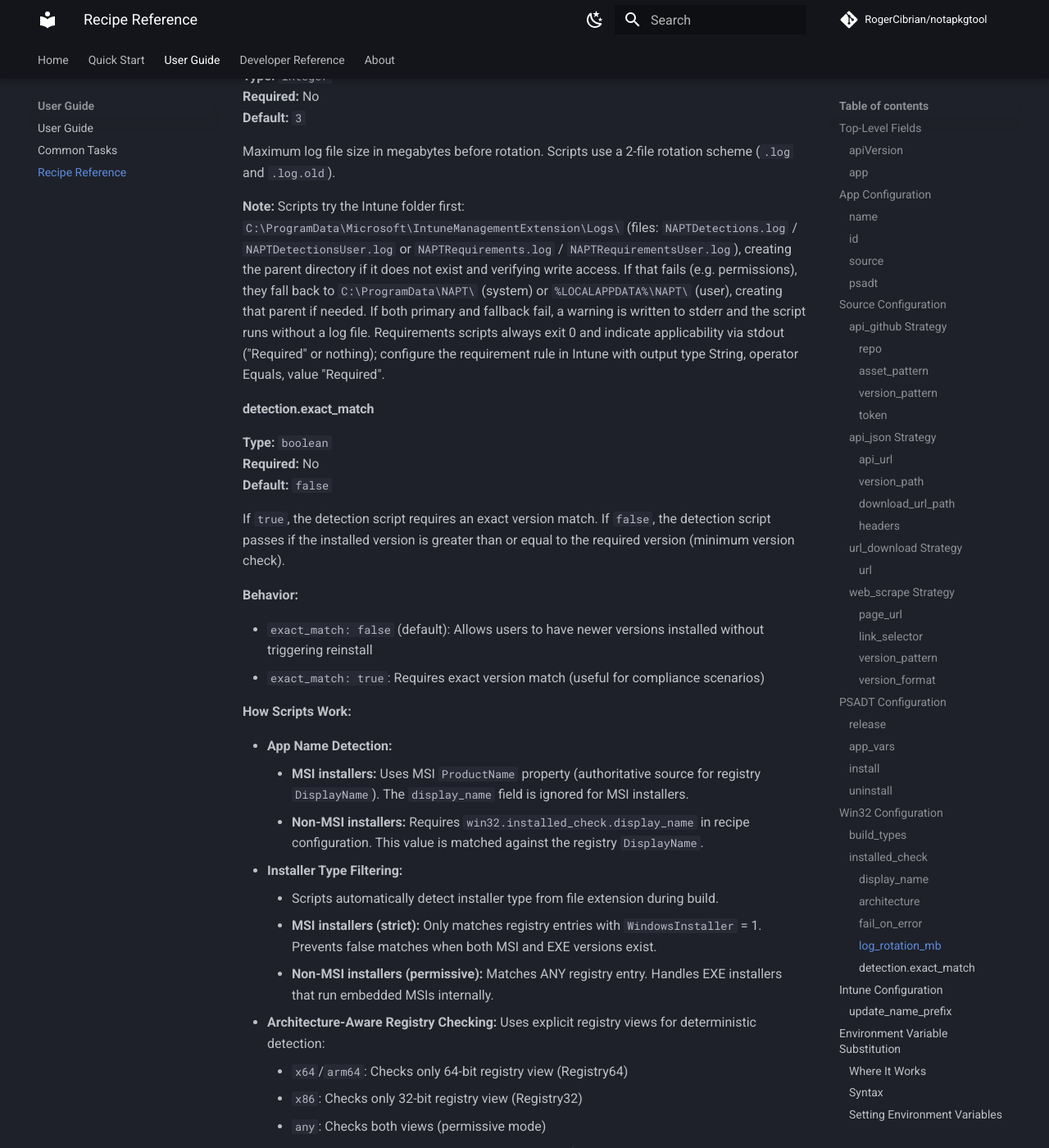
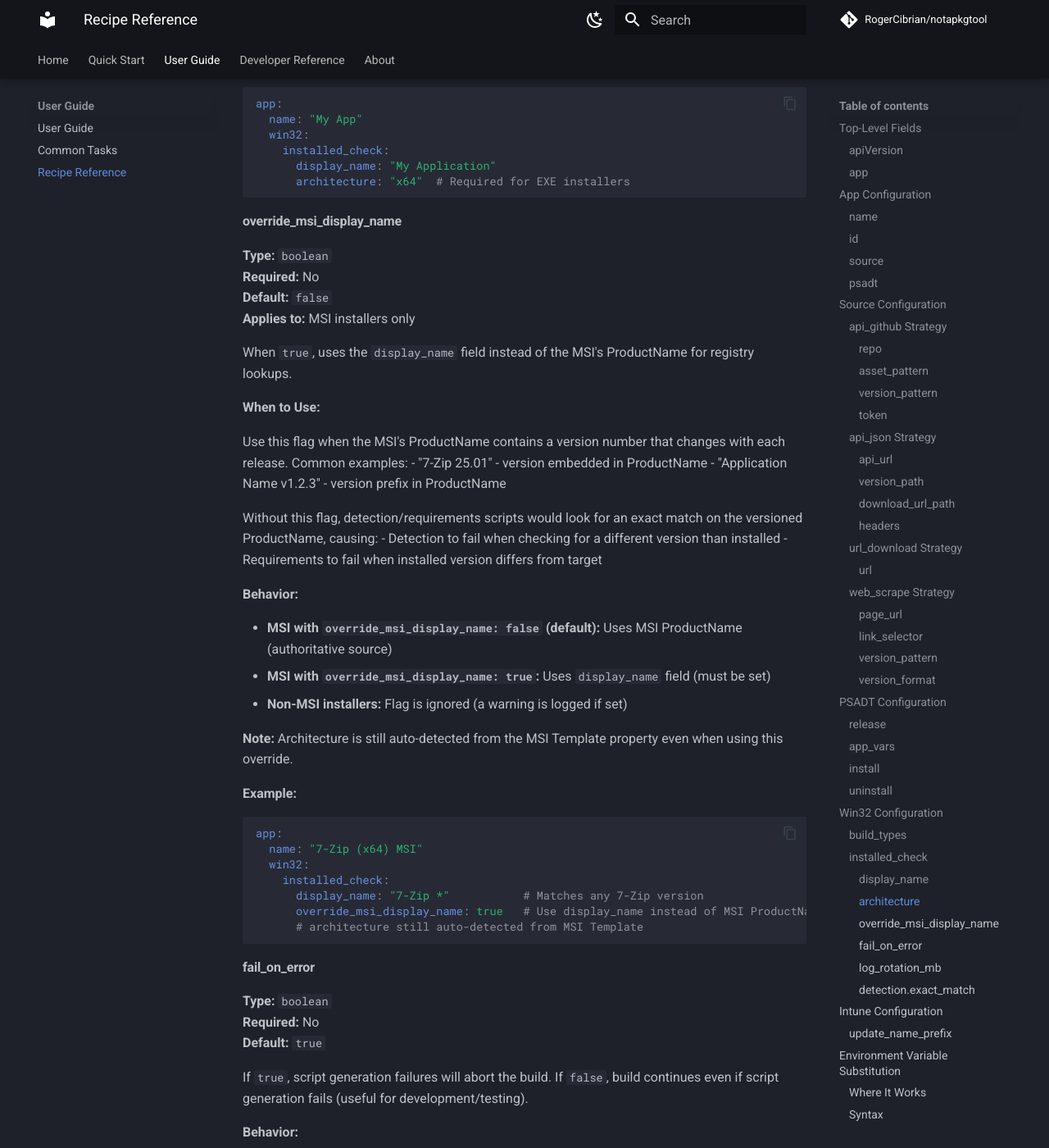
Before and after one commit to RogerCibrian/notapkgtool, an MkDocs documentation site: the page built from docs/recipe-reference.md, in a window 1280 px wide and 1400 px high, scrolled down 13744 px. Shown: the whole window at 82% size. Built offline with MkDocs 1.6.1 and Material for MkDocs 9.7.7, drawn with Linux system fonts in a browser that asks for light colours; comment, search, counter and statistics services are not loaded; some of the changed text lies outside the part shown.

Commit message:
feat: allow MSI display name override and wildcard matching

````diff
--- a/docs/recipe-reference.md
+++ b/docs/recipe-reference.md
@@ -498,6 +498,17 @@
 
 - `${discovered_version}`: Automatically substituted with the version discovered by NAPT. Use this when the registry DisplayName includes the version number (e.g., "7-Zip 25.01 (x64)").
 
+**Wildcard Support:**
+
+When `display_name` contains wildcards (`*` or `?`), the generated scripts use PowerShell's `-like` operator instead of exact `-eq` matching:
+
+| Wildcard | Meaning | Example |
+|----------|---------|---------|
+| `*` | Matches zero or more characters | `"7-Zip *"` matches "7-Zip 24.09", "7-Zip 25.01 (x64)" |
+| `?` | Matches exactly one character | `"7-Zip ??.??"` matches "7-Zip 24.09" but not "7-Zip 24.9" |
+
+Use `*` for most cases - it's flexible and handles varying version formats. Use `?` only when you need precise control over character positions (rare).
+
 **Example:**
 ```yaml
 app:
@@ -514,6 +525,16 @@
   win32:
     installed_check:
       display_name: "7-Zip ${discovered_version} (x64)"  # Matches "7-Zip 25.01 (x64)" in registry
+```
+
+**Example with wildcard (for MSI with override):**
+```yaml
+app:
+  name: "7-Zip (x64) MSI"
+  win32:
+    installed_check:
+      display_name: "7-Zip *"  # Matches any 7-Zip version
+      override_msi_display_name: true
 ```
 
 #### architecture
@@ -548,6 +569,44 @@
     installed_check:
       display_name: "My Application"
       architecture: "x64"  # Required for EXE installers
+```
+
+#### override_msi_display_name
+
+**Type:** `boolean`
+**Required:** No
+**Default:** `false`
+**Applies to:** MSI installers only
+
+When `true`, uses the `display_name` field instead of the MSI's ProductName for registry lookups.
+
+**When to Use:**
+
+Use this flag when the MSI's ProductName contains a version number that changes with each release. Common examples:
+- "7-Zip 25.01" - version embedded in ProductName
+- "Application Name v1.2.3" - version prefix in ProductName
+
+Without this flag, detection/requirements scripts would look for an exact match on the versioned ProductName, causing:
+- Detection to fail when checking for a different version than installed
+- Requirements to fail when installed version differs from target
+
+**Behavior:**
+
+- **MSI with `override_msi_display_name: false` (default):** Uses MSI ProductName (authoritative source)
+- **MSI with `override_msi_display_name: true`:** Uses `display_name` field (must be set)
+- **Non-MSI installers:** Flag is ignored (a warning is logged if set)
+
+**Note:** Architecture is still auto-detected from the MSI Template property even when using this override.
+
+**Example:**
+```yaml
+app:
+  name: "7-Zip (x64) MSI"
+  win32:
+    installed_check:
+      display_name: "7-Zip *"           # Matches any 7-Zip version
+      override_msi_display_name: true   # Use display_name instead of MSI ProductName
+      # architecture still auto-detected from MSI Template
 ```
 
 #### fail_on_error
@@ -589,8 +648,9 @@
 **How Scripts Work:**
 
 - **App Name Detection:**
-    - **MSI installers:** Uses MSI `ProductName` property (authoritative source for registry `DisplayName`). The `display_name` field is ignored for MSI installers.
+    - **MSI installers:** Uses MSI `ProductName` property (authoritative source for registry `DisplayName`). The `display_name` field is ignored unless `override_msi_display_name: true` is set.
     - **Non-MSI installers:** Requires `win32.installed_check.display_name` in recipe configuration. This value is matched against the registry `DisplayName`.
+    - **Wildcard matching:** When `display_name` contains `*` or `?`, scripts use PowerShell's `-like` operator for flexible matching instead of exact `-eq` comparison.
 - **Installer Type Filtering:**
     - Scripts automatically detect installer type from file extension during build.
     - **MSI installers (strict):** Only matches registry entries with `WindowsInstaller` = 1. Prevents false matches when both MSI and EXE versions exist.
````
Also changed, not shown: docs/changelog.md (+1 -0 lines), 6 other files.
